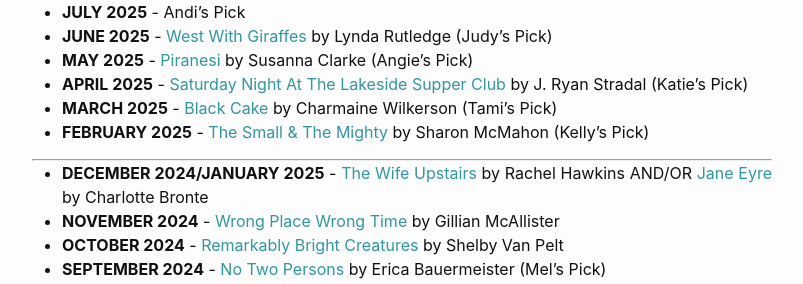
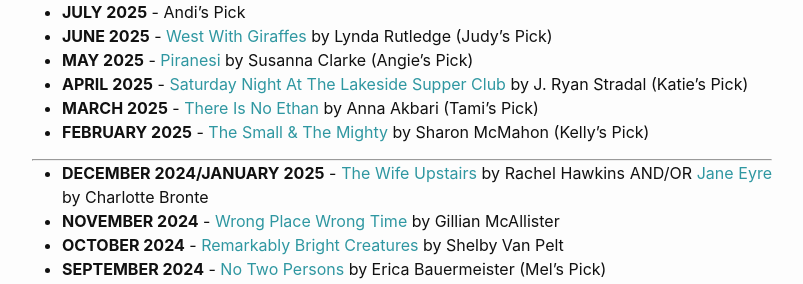
Before and after one commit to minihays/minihays.github.io, a Jekyll site: the page built from bookclub/booksread.markdown, in a window 1280 px wide and 900 px high, scrolled down 615 px. Shown: the part 162-446 px from the top of the window, without its empty margins (238-1041 px from the left). Built offline with Jekyll 4.4.1, drawn with Linux system fonts in a browser that asks for light colours.

Commit message:
Updated book pick list

```diff
--- a/bookclub/booksread.markdown
+++ b/bookclub/booksread.markdown
@@ -10,7 +10,7 @@ permalink: /bookclub/booksread/
 - **JUNE 2025** - [West With Giraffes](https://www.amazon.com/West-Giraffes-Novel-Lynda-Rutledge/dp/1542023343/ref=monarch_sidesheet_title) by Lynda Rutledge (Judy's Pick)
 - **MAY 2025** - [Piranesi](https://www.amazon.com/Piranesi-Susanna-Clarke/dp/1635577802/ref=monarch_sidesheet_title) by Susanna Clarke (Angie's Pick)
 - **APRIL 2025** - [Saturday Night At The Lakeside Supper Club](https://www.amazon.com/Saturday-Night-Lakeside-Supper-Club/dp/1984881094/ref=monarch_sidesheet_title) by J. Ryan Stradal (Katie's Pick)
-- **MARCH 2025** - [Black Cake](https://www.amazon.com/Black-Cake-Novel-Charmaine-Wilkerson/dp/059335835X/ref=monarch_sidesheet_title) by Charmaine Wilkerson (Tami's Pick)
+- **MARCH 2025** - [There Is No Ethan](https://www.amazon.com/There-No-Ethan-Americas-Biggest/dp/1538742195) by Anna Akbari (Tami's Pick)
 - **FEBRUARY 2025** - [The Small & The Mighty](https://www.amazon.com/Small-Mighty-Americans-Founding-Movement/dp/0593541677/ref=monarch_sidesheet_title) by Sharon McMahon (Kelly's Pick)
 
 ----
```
